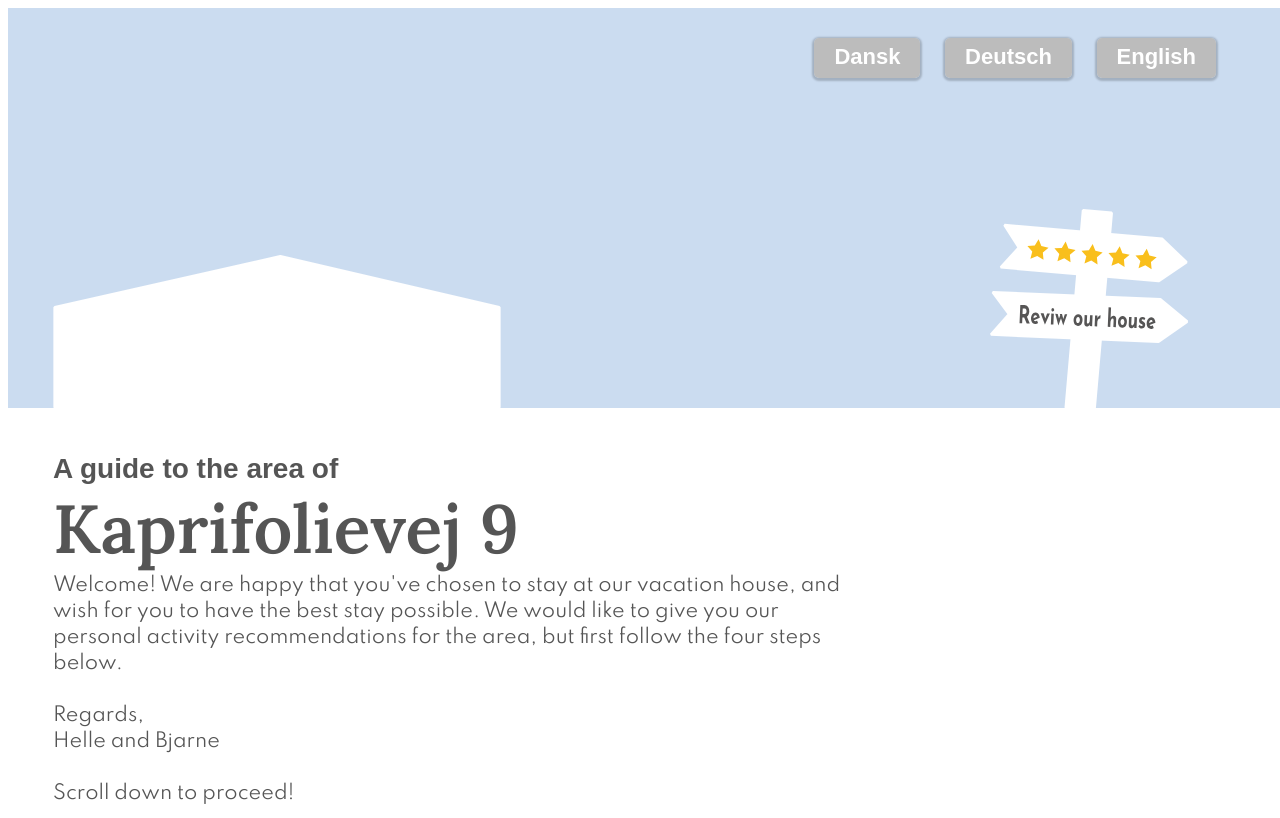
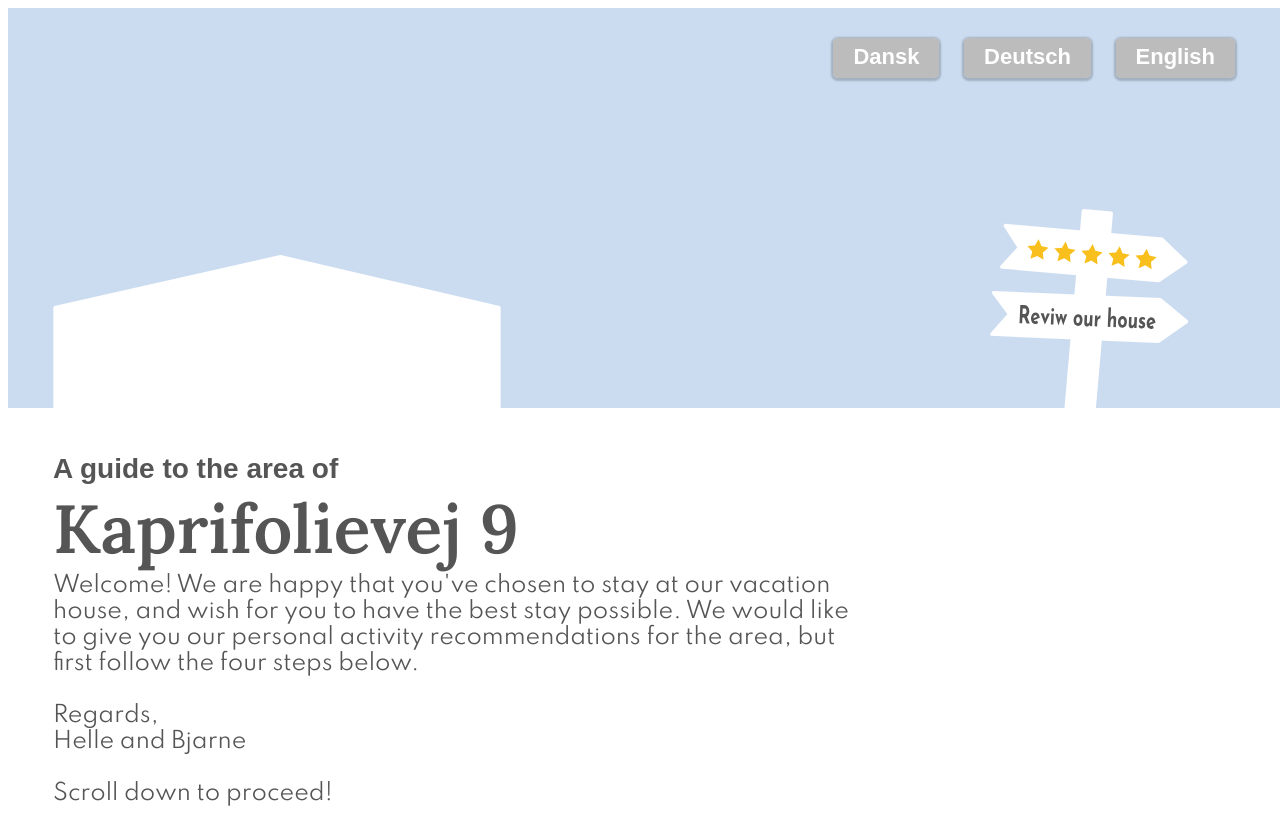
Before and after one commit to kriskubis/finalProject, a plain HTML site: page tiamoto/index.html in a window 1280 px wide. Shown: the top 818 px of the page. Drawn offline with nearby package versions, Linux system fonts and the light colour scheme; no server answers.

Commit message:
Revert "responsive results 1"
This reverts commit 6ea90b61854388d131bea3d44ace0ea333b04b9c.

```diff
--- a/tiamoto/css/_include-media.scss
+++ b/tiamoto/css/_include-media.scss
@@ -32,8 +32,7 @@
 $breakpoints: (
   'phone': 320px,
   'tablet': 768px,
-  'desktop': 1024px,
-  'desktop-large': 1920px,
+  'desktop': 1024px
 ) !default;
 
 
--- a/tiamoto/css/_result.scss
+++ b/tiamoto/css/_result.scss
@@ -469,81 +469,4 @@ p {
     }
 }
 
-@include media(">=desktop-large") {
-    .top-nav{
-        right: 5%;
-    }
-
-    #info-wrapper{
-        right: -20%;
-    }
-}
-
-@include media(">=desktop", "<=desktop-large"){
-    .top-nav{
-        right: 5%;
-    }
-
-    #info-wrapper{
-        right: 50%;
-    }
-
-    .result p{
-        font-size: 19px;
-    }
-
-    .first-column-act {
-        width: 70% !important;
-
-        div {
-            width: 60%;
-
-            &:nth-of-type(2) {
-                width: 60%;
-                padding-left: 0;
-
-            }
-        }
-    }
-
-    .second-column {
-        padding-top: 120px;
-
-        p {
-            margin: 5px 5px 10.5px 5px;
-        }
-    }
-
-    #mailBtn, #return, #webBtn{
-        height: 5vh;
-    }
-}
-
-@include media(">=phone", "<=tablet"){
-    #banner{
-        height: 30vh;
-    }
-
-
-    .first-column-act {
-        width: 70% !important;
-
-        div {
-            width: 60%;
-
-            &:nth-of-type(2) {
-                width: 60%;
-                padding-left: 0;
-
-            }
-        }
-    }
-
-    .second-column {
-        padding-top: 120px;
-
-        p {
-            margin: 5px 5px 10.5px 5px;
-        }
-    }
-}
+@include media(">tablet") {}
```
Also changed, not shown: tiamoto/css/style.css, 1 other file.
